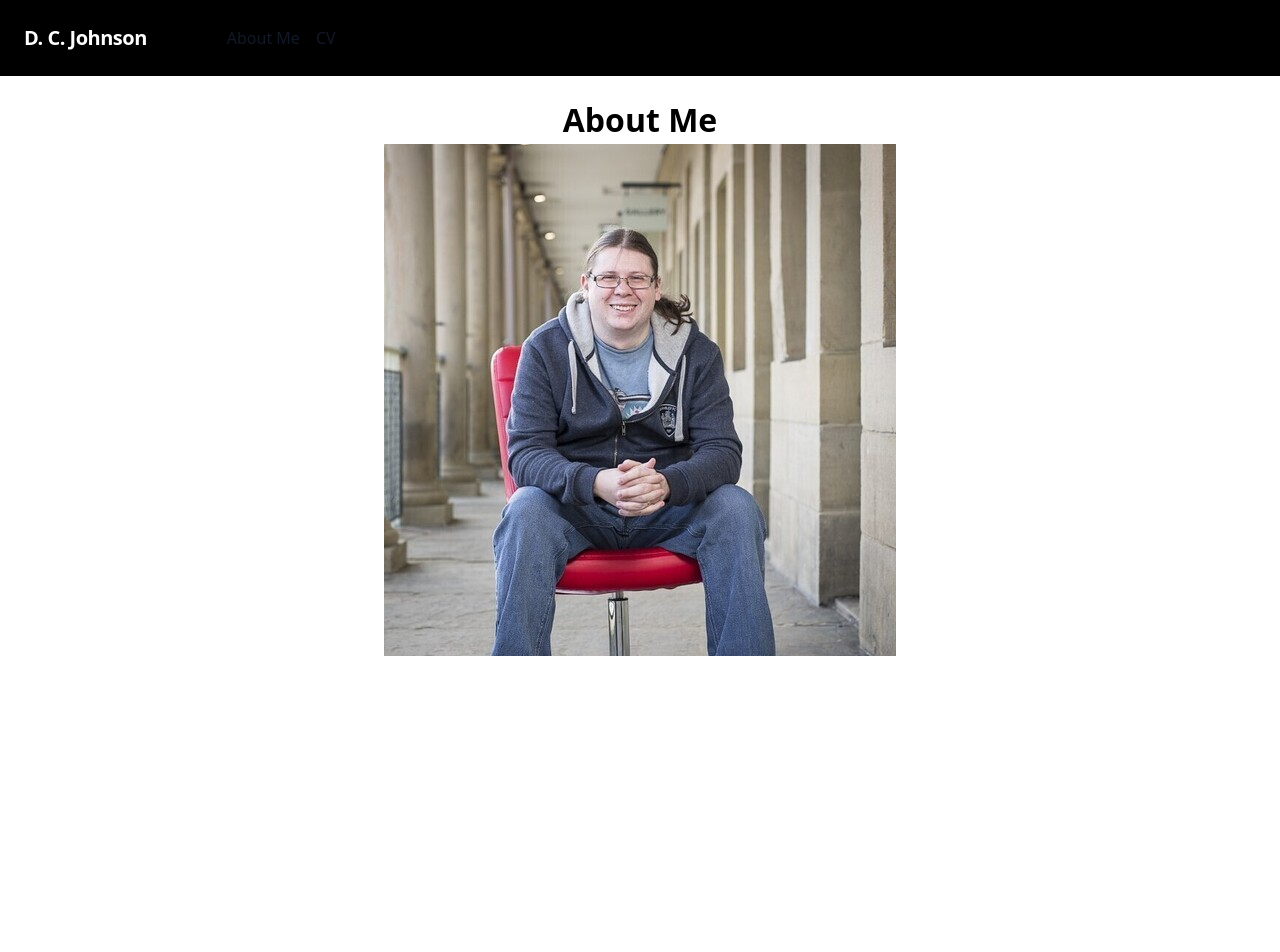
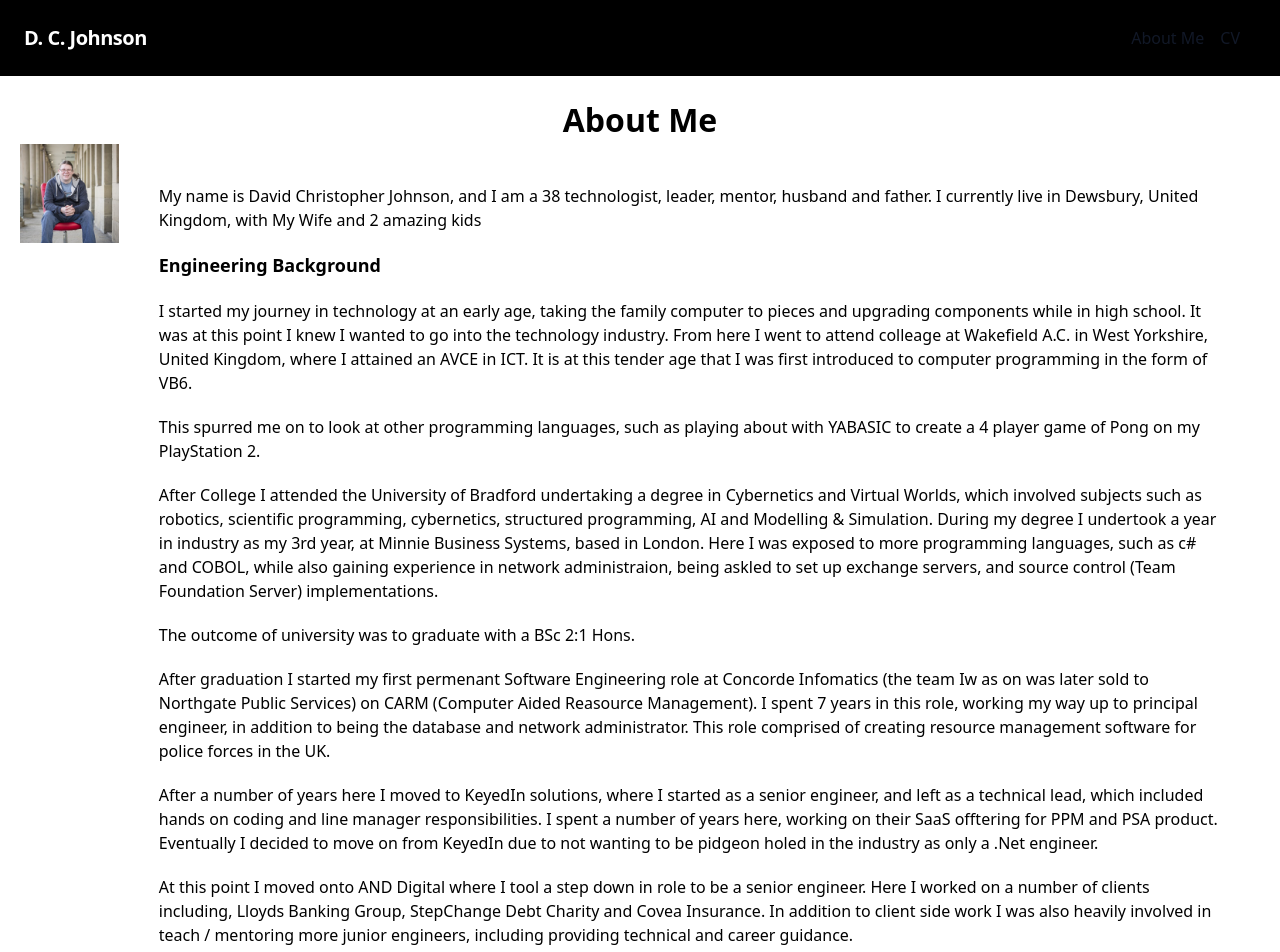
Before and after one commit to DavidChristopherJohnson/dcjohnson-v3, a Next.js app: page / in a window 1280 px wide. Shown: the top 952 px of the page. Before the commit the page ends 876 px from the top, so only its background shows below. Built offline with nearby package versions, Linux system fonts and the light colour scheme.

Commit message:
Completed about me initial page draft

```diff
--- a/app/globals.css
+++ b/app/globals.css
@@ -12,3 +12,8 @@ h1 {
   font-size: xx-large;
   font-weight: bold;
 }
+
+h2 {
+  font-size: large;
+  font-weight: bold;
+}
--- a/app/page.tsx
+++ b/app/page.tsx
@@ -1,11 +1,90 @@
 import Image from "next/image";
 import Avatar from '@/assets/Avatar.jpg';
+import CollapsableSection from "@/components/collapsable-section";
+
+const dobYear = 1985;
+const dobMonth = 4;
+const dobDay = 11;
+
+const today = new Date();
+let age = today.getFullYear() - dobYear;
+
+if (today.getMonth() < dobMonth || (today.getMonth() === dobMonth && today.getDate() < dobDay)) {
+  age--;
+}
 
 export default function Home() {
   return (
     <>
       <h1>About Me</h1>
-      <Image src={Avatar} alt="David Johnson sat in a red chair looking at the camera" />
+      <div className="w-full max-w-7xl flex flex-grow-1 max-sm:flex-col" >
+        <div>
+          <Image src={Avatar} alt="David Johnson sat in a red chair looking at the camera" />
+        </div>
+        <div className="flex-grow-1 p-10 space-y-5">
+          <div>
+            <p>My name is David Christopher Johnson, and I am a {age} technologist, leader, mentor, husband and father. I currently live in Dewsbury, United Kingdom, with My Wife and 2 amazing kids</p>
+          </div>
+          <div className="space-y-5">
+            <h2>Engineering Background</h2>
+            <p>
+              I started my journey in technology at an early age, taking the family computer to pieces and upgrading components while in high school. It was at this point I knew I wanted to go into the technology industry. From here I went to attend colleage at Wakefield A.C. in West Yorkshire, United Kingdom, where I attained an AVCE in ICT. It is at this tender age that I was first introduced to computer programming in the form of VB6.
+            </p>
+            <p>
+              This spurred me on to look at other programming languages, such as playing about with YABASIC to create a 4 player game of Pong on my PlayStation 2.
+            </p>
+            <p>
+              After College I attended the University of Bradford undertaking a degree in Cybernetics and Virtual Worlds, which involved subjects such as robotics, scientific programming, cybernetics, structured programming, AI and Modelling & Simulation. During my degree I undertook a year in industry as my 3rd year, at Minnie Business Systems, based in London. Here I was exposed to more programming languages,
+              such as c# and COBOL, while also gaining experience in network administraion, being askled to set up exchange servers, and source control (Team Foundation Server) implementations.
+            </p>
+            <p>
+              The outcome of university was to graduate with a BSc 2:1 Hons.
+            </p>
+            <p>
+              After graduation I started my first permenant Software Engineering role at Concorde Infomatics (the team Iw as on was later sold to Northgate Public Services) on CARM (Computer Aided Reasource Management). I spent 7 years in this role, working my way up to principal engineer, in addition to being the database and network administrator. This role comprised of creating resource management software for police forces in the UK.
+            </p>
+            <p>
+              After a number of years here I moved to KeyedIn solutions, where I started as a senior engineer, and left as a technical lead, which included hands on coding and line manager responsibilities. I spent a number of years here, working on their SaaS offtering for PPM and PSA product. Eventually I decided to move on from KeyedIn due to not wanting to be pidgeon holed in the industry as only a .Net engineer.
+            </p>
+            <p>
+              At this point I moved onto AND Digital where I tool a step down in role to be a senior engineer. Here I worked on a number of clients including, Lloyds Banking Group, StepChange Debt Charity and Covea Insurance. In addition to client side work I was also heavily involved in teach / mentoring more junior engineers, including providing technical and career guidance.
+            </p>
+            <p>
+              Eventually after providing that I could adapt to different programming languages (after all programming ins a set of patterns, practises and principles), I wanted tpo reprise my role as a leader. Unfortunatley the opportunity was not available at the time at AND digital, so I made the move to TruePill.
+            </p>
+            <p>
+              At TruePill I was the team leader of a team working on the Mark Cuban Cost Plus Drugs company project. There was a spell here where due to requirement, I spend a few months working as team leader for 2 teams (including line manager responsibilities), technical architect and engineering manager (until dedicated people were hired). I really enjoyed my time at TruePill, but unfortunately when the bubble happened in Silicon Valley, the company started to loose confidence in being able to secure funding and as a result, cuts were starting to be made. I decided at this point to move onto another role.
+            </p>
+            <p>
+              My next role was working at Flipdish as an Engineering Manager, looking after the Web and Mobile teams of their flagship products. These teams represented 80% of the companies revenue. Here I was able to further demonstrate and refine my leadership and approach to line manager, under the guidance of Craig Wayman (the then Director of Engineering). Eventuall Flipdish started to struggle with similar financial difficulties, so I decided that the time was to move on to somewhere more stable for a time.
+            </p>
+            <p>
+              At this point I moved to HeliosX. Here I was the engineering manager for the engineer team on the companies flagship products (ZipHealth., MedExpress and RocketRx). Shortly after starting here, I had to pivot to also take on product manager responsibilities, due to a round of redundancies. While doing both roles, I was able to re-prioritise the work the engineers were working on, so that we had a nice mix of delivering measurable value (in revenue) and paying down technical debt. During my brief spell here I was able to increase montly recurring revenue significantly. I decided to leave HeliosX after a very short time due to the financial state of the company, which I was originally told was profitable, but it transpires it was not.
+            </p>
+            <p>
+              My latest role was at Blexr, which has been the best role I have had for a number of years. Here I was the engineering manager for the CasinoReviews.com team, in addition to eventually branching out to also running the Bonuses.com team. When I left the company due to redundancy I was one of the biggest line managers in the company, with 10 direct reports across multiple technologies
+            </p>
+          </div>
+          <div className="space-y-5">
+            <h2>Personal Life</h2>
+            <p>
+              I am a life long technical enthusiast and actually write source code for fun (I know I'm twisted). However outside of technology I do have other interests.
+            </p>
+            <p>
+              I am a devoute supporter of the greatest football team of all time, Barnsley FC (It's just like watching Brazil.....or was that Ryhill.....I can never remember). I am a season ticket holder, and go along to the matches with my brother, my wife and my 2 kids.
+            </p>
+            <p>
+              One of the main hobbies is gaming (both board and computer). I have a collection of over 200 board games, which we play with friends in the evenings, or at the Wakefield Board Gaming Group's weekly meet up (funnily enough in castleford). I also attend the Airecon board gaming convention every year.
+            </p>
+            <p>
+              In terms of computer games, I am a PlayStation 5 fan, with my favourite games being RPG. (The best one is Final Fantasy 7 in my book). I do also play some other games like Call of Duty and FIFA/Football FC.
+            </p>
+            <p>
+              I am an animal lover and at home we have 2 cats and almost 2 rabbits (one of the rabbits is sadly missing a foot).
+            </p>
+          </div>
+        </div>
+      </div >
     </>
   );
 }
--- a/components/nav-bar.tsx
+++ b/components/nav-bar.tsx
@@ -10,7 +10,7 @@ export default function NavBar({ pages }: INavigationBarProps) {
                 <span className="font-semibold text-xl tracking-tight">D. C. Johnson</span>
             </Link>
         </div>
-        <div className="w-full block flex-grow lg:flex lg:items-center lg:w-auto">
+        <div className="flex-grow sm:flex sm:items-right sm:justify-end sm:w-auto">
             <NavBarList pages={pages}/>
         </div>
 
```
